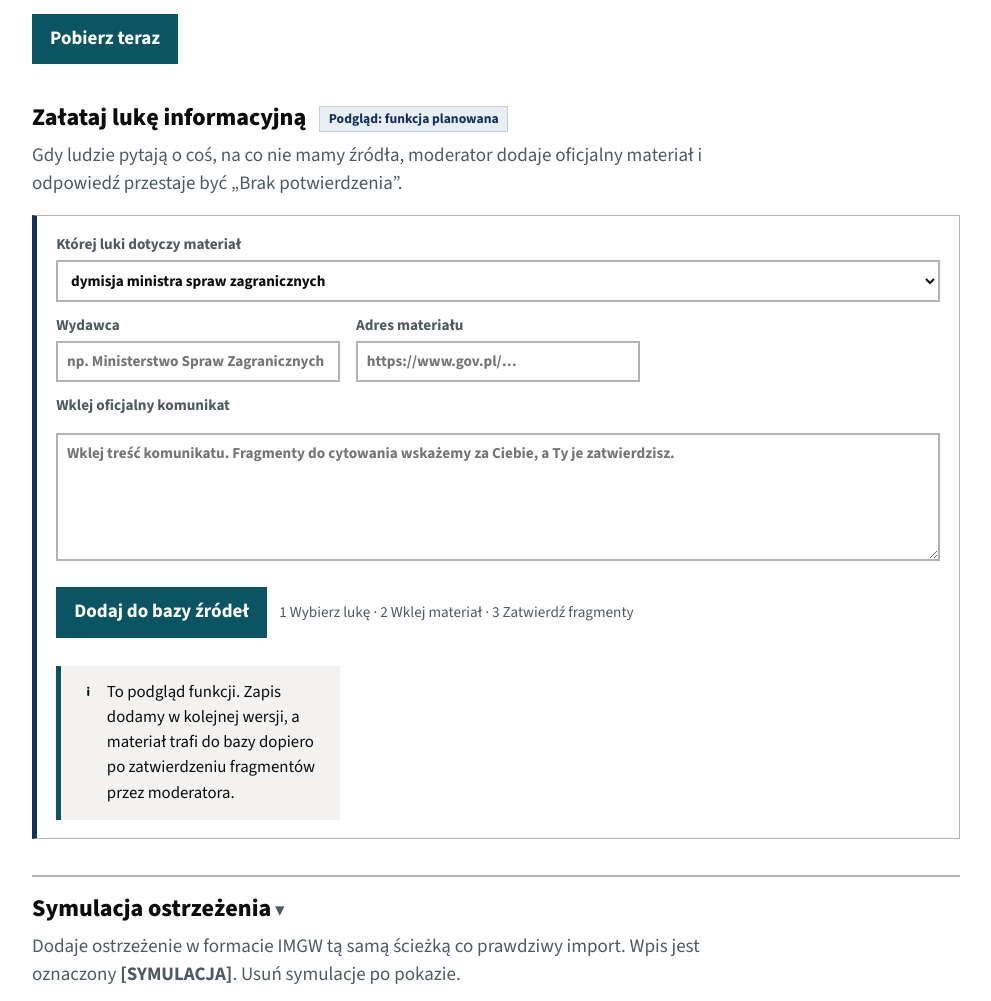
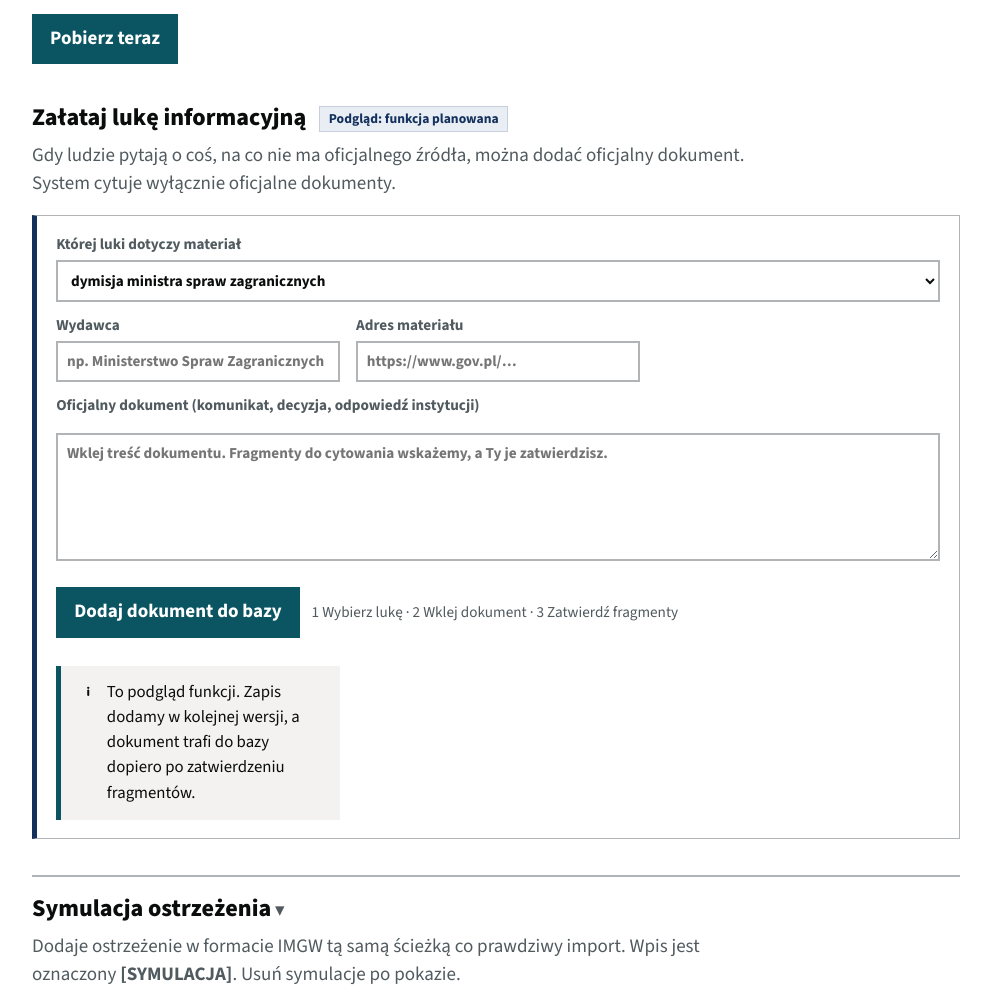
Before and after one commit to KonradKrol/prawdowid-hacknation, a FastAPI app: template app/templates/moderacja.html in a window 1280 px wide. Shown: the part 688-1689 px from the top of the page, without its empty margins (144-1135 px from the left). Run offline with FastAPI, Linux system fonts and the light colour scheme; the template is opened without the code that fills it, so the values that code supplies are empty; parts of the project's set-up code (start-up, migrations or seed data) failed here and were passed over.

Commit message:
Gap preview: official documents only; moderator slide leads with the recognized gap
Co-Authored-By: Claude Sonnet 5.5 <noreply@anthropic.com>

```diff
--- a/app/templates/moderacja.html
+++ b/app/templates/moderacja.html
@@ -126,7 +126,7 @@
 
   <section class="mod-sec mod-gap" id="luka" aria-labelledby="gap-h">
     <h2 id="gap-h" class="mod-h">Załataj lukę informacyjną <span class="mod-soon">Podgląd: funkcja planowana</span></h2>
-    <p class="mod-sub">Gdy ludzie pytają o coś, na co nie mamy źródła, moderator dodaje oficjalny materiał i odpowiedź przestaje być „Brak potwierdzenia”.</p>
+    <p class="mod-sub">Gdy ludzie pytają o coś, na co nie ma oficjalnego źródła, można dodać oficjalny dokument. System cytuje wyłącznie oficjalne dokumenty.</p>
     <form class="mod-gap__form" data-gap-form>
       <label class="mod-gap__wide">Której luki dotyczy materiał
         <select name="gap">{% for t in b.topics[:8] %}<option>{{ t.title }}</option>{% else %}<option>dymisja ministra spraw zagranicznych</option>{% endfor %}</select>
@@ -137,14 +137,14 @@
       <label>Adres materiału
         <input type="url" name="url" placeholder="https://www.gov.pl/…">
       </label>
-      <label class="mod-gap__wide">Wklej oficjalny komunikat
-        <textarea name="text" rows="4" placeholder="Wklej treść komunikatu. Fragmenty do cytowania wskażemy za Ciebie, a Ty je zatwierdzisz."></textarea>
+      <label class="mod-gap__wide">Oficjalny dokument (komunikat, decyzja, odpowiedź instytucji)
+        <textarea name="text" rows="4" placeholder="Wklej treść dokumentu. Fragmenty do cytowania wskażemy, a Ty je zatwierdzisz."></textarea>
       </label>
       <div class="mod-actions mod-gap__wide">
-        <button class="btn btn--primary" type="submit">Dodaj do bazy źródeł</button>
-        <span class="mod-gap__steps">1 Wybierz lukę · 2 Wklej materiał · 3 Zatwierdź fragmenty</span>
+        <button class="btn btn--primary" type="submit">Dodaj dokument do bazy</button>
+        <span class="mod-gap__steps">1 Wybierz lukę · 2 Wklej dokument · 3 Zatwierdź fragmenty</span>
       </div>
-      <p class="note note--advice mod-gap__done" role="status" hidden><svg aria-hidden="true"><use href="#i-info"/></svg><span>To podgląd funkcji. Zapis dodamy w kolejnej wersji, a materiał trafi do bazy dopiero po zatwierdzeniu fragmentów przez moderatora.</span></p>
+      <p class="note note--advice mod-gap__done" role="status" hidden><svg aria-hidden="true"><use href="#i-info"/></svg><span>To podgląd funkcji. Zapis dodamy w kolejnej wersji, a dokument trafi do bazy dopiero po zatwierdzeniu fragmentów.</span></p>
     </form>
     <script>
       document.querySelector("[data-gap-form]")?.addEventListener("submit", (e) => {
```
Also changed, not shown: docs/pitch/index.html (+9 -10 lines), docs/pitch/slides/moderator.html (+10 -11 lines).
